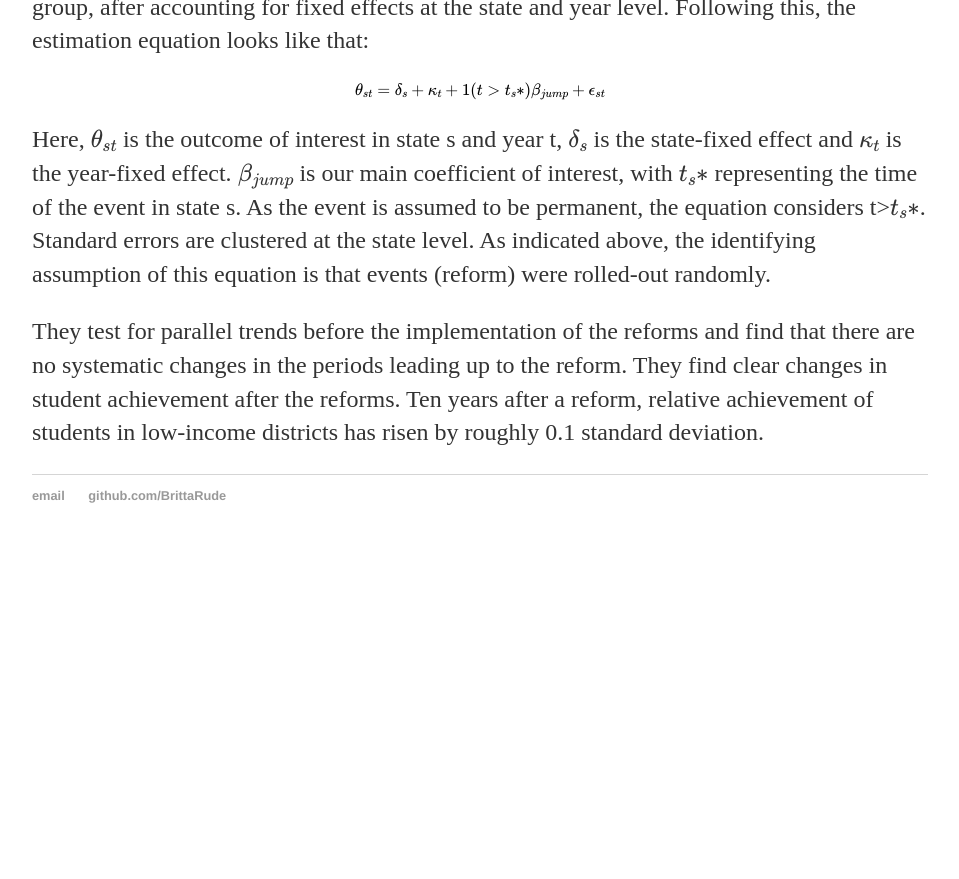
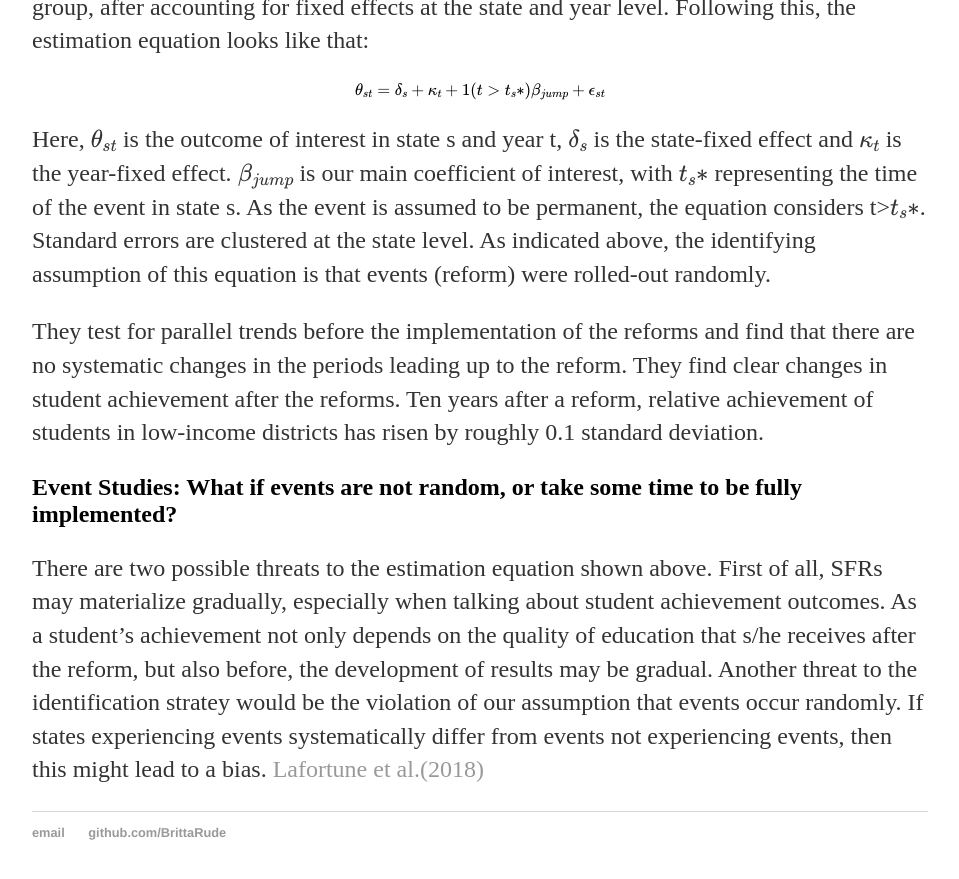
Before and after one commit to BrittaRude/BrittaRude.github.io, a Jekyll site: the page built from inputs_datascience/_posts/2020-07-22-britta-rude-event-study.md, in a window 1280 px wide and 900 px high, scrolled down 1515 px. Shown: the top 879 px of the window, without its empty margins (160-1119 px from the left). Built offline with Jekyll 4.4.1, drawn with Linux system fonts in a browser that asks for light colours; formulas are drawn with MathJax 3; before the commit the page ends 2078 px from its top, so only the background shows below that.

Commit message:
Update 2020-07-22-britta-rude-event-study.md

```diff
--- a/inputs_datascience/_posts/2020-07-22-britta-rude-event-study.md
+++ b/inputs_datascience/_posts/2020-07-22-britta-rude-event-study.md
@@ -20,3 +20,7 @@ $$ \theta_{st} = \delta_s + \kappa_t + 1(t>t_s*) \beta_{jump} + \epsilon_{st} $$
 Here, $$ \theta_{st}$$ is the outcome of interest in state s and year t, $$\delta_s$$ is the state-fixed effect and $$\kappa_t$$ is the year-fixed effect. $$\beta_{jump}$$ is our main coefficient of interest, with $$t_s*$$ representing the time of the event in state s. As the event is assumed to be permanent, the equation considers t>$$t_s*$$. Standard errors are clustered at the state level. As indicated above, the identifying assumption of this equation is that events (reform) were rolled-out randomly.
 
 They test for parallel trends before the implementation of the reforms and find that there are no systematic changes in the periods leading up to the reform. They find clear changes in student achievement after the reforms. Ten years after a reform, relative achievement of students in  low-income districts has risen by roughly 0.1 standard deviation.
+
+## Event Studies: What if events are not random, or take some time to be fully implemented?
+
+There are two possible threats to the estimation equation shown above. First of all, SFRs may materialize gradually, especially when talking about student achievement outcomes. As a student's achievement not only depends on the quality of education that s/he receives after the reform, but also before, the development of results may be gradual. Another threat to the identification stratey would be the violation of our assumption that events occur randomly. If states experiencing events systematically differ from events not experiencing events, then this might lead to a bias. [Lafortune et al.(2018)](https://pubs.aeaweb.org/doi/pdfplus/10.1257/app.20160567)
```
